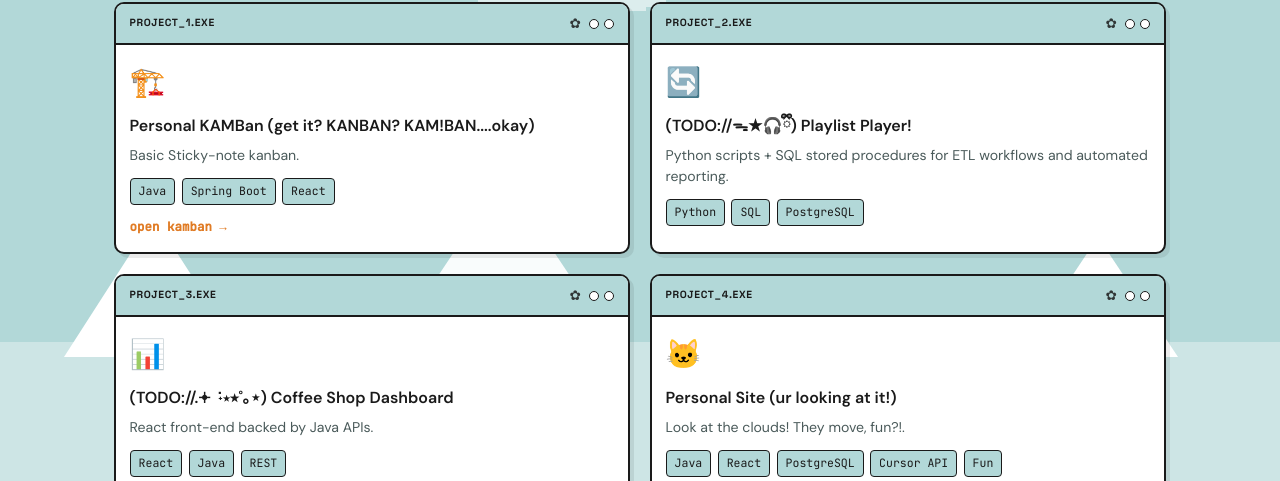
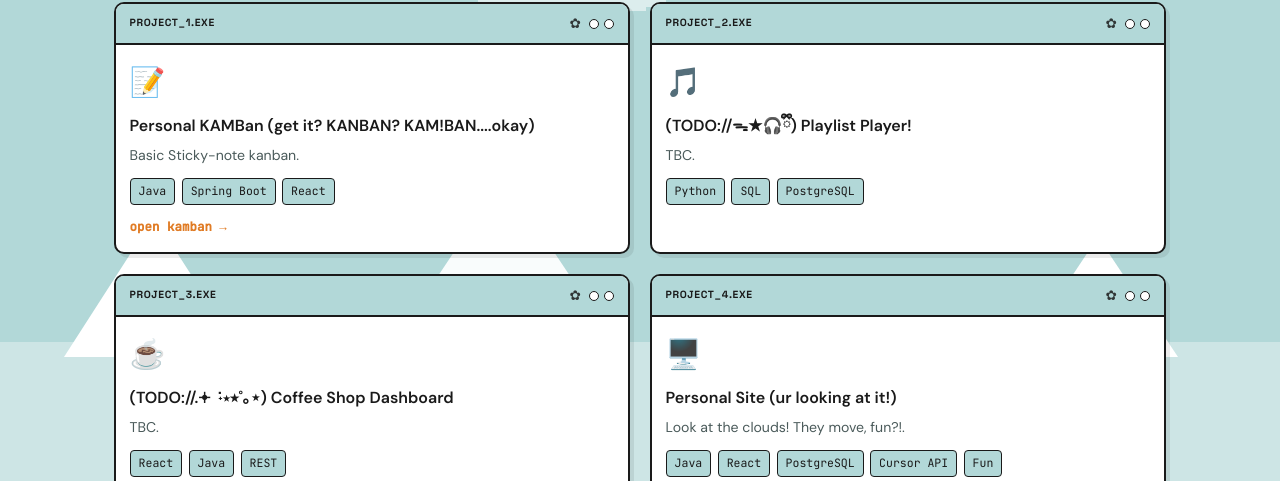
Before and after one commit to kamclaughlinn/kammit.dev, a React (Vite) app in the folder frontend/: page / in a window 1280 px wide. Shown: the part 2074-2555 px from the top of the page. Built offline with nearby package versions, Linux system fonts and the light colour scheme; no server answers.

Commit message:
correcting projects section

```diff
--- a/frontend/src/components/Projects.jsx
+++ b/frontend/src/components/Projects.jsx
@@ -6,26 +6,26 @@ import './Projects.css';
 const projects = [
   {
     title: 'Personal KAMBan (get it? KANBAN? KAM!BAN....okay)',
-    emoji: '🏗️',
+    emoji: '📝',
     desc: 'Basic Sticky-note kanban.',
     tags: ['Java', 'Spring Boot', 'React'],
     to: '/kamban',
   },
   {
     title: '(TODO://ᯓ★🎧ྀི) Playlist Player!',
-    emoji: '🔄',
-    desc: 'Python scripts + SQL stored procedures for ETL workflows and automated reporting.',
+    emoji: '🎵',
+    desc: 'TBC.',
     tags: ['Python', 'SQL', 'PostgreSQL'],
   },
   {
     title: '(TODO://.𖥔 ݁ ˖⋆⭒˚｡⋆) Coffee Shop Dashboard',
-    emoji: '📊',
-    desc: 'React front-end backed by Java APIs.',
+    emoji: '☕',
+    desc: 'TBC.',
     tags: ['React', 'Java', 'REST'],
   },
   {
     title: 'Personal Site (ur looking at it!)',
-    emoji: '🐱',
+    emoji: '🖥️',
     desc: 'Look at the clouds! They move, fun?!.',
     tags: ['Java', 'React', 'PostgreSQL','Cursor API','Fun'],
   },
```
